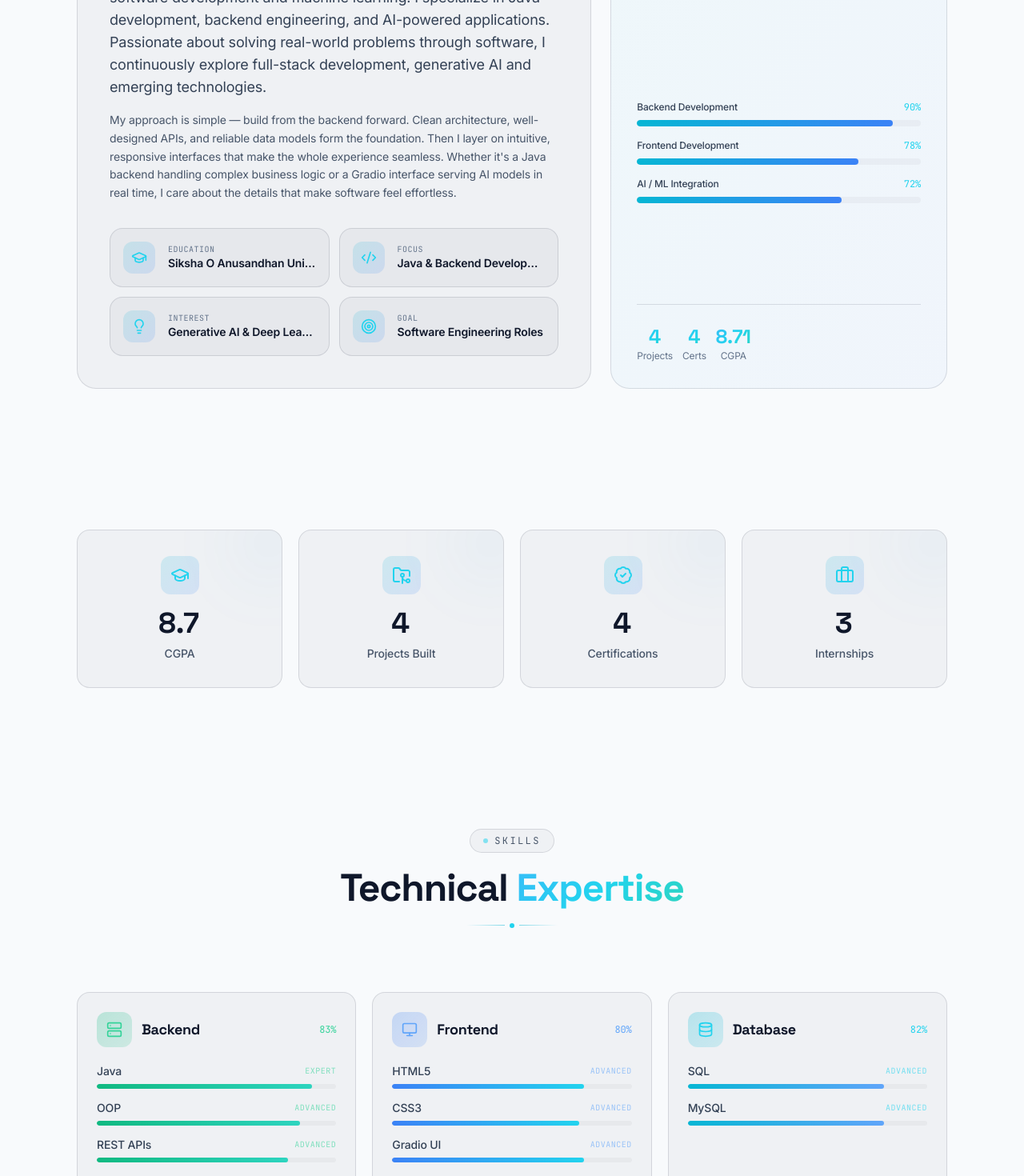
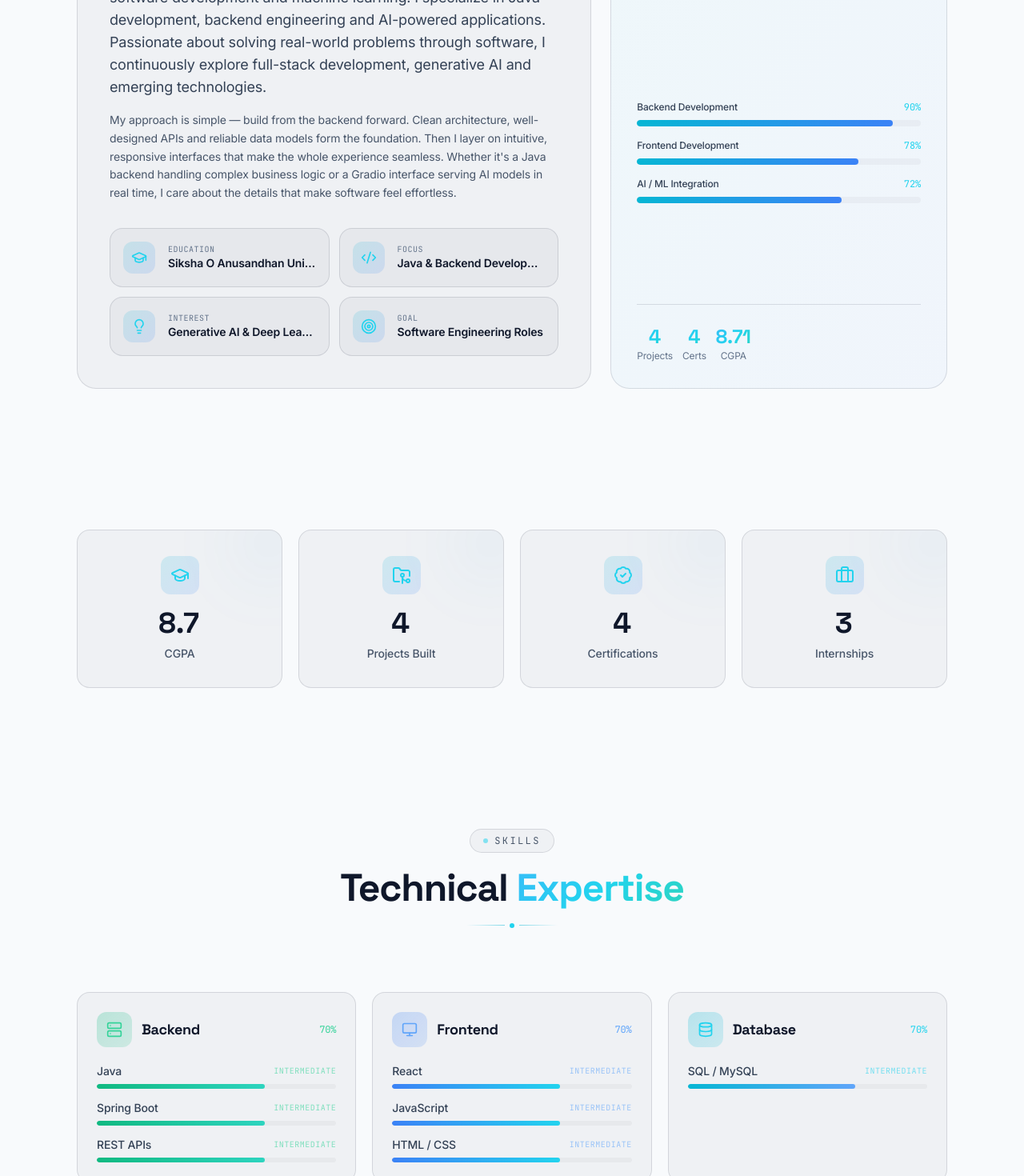
Before and after one commit to Dharmendra0305/Dharmendra0305.github.io, a React (Vite) app: page / in a window 1280 px wide. Shown: the part 1320-2790 px from the top of the page at 80% size. Built offline with nearby package versions, Linux system fonts and the light colour scheme; no server answers.

Commit message:
update from claude

```diff
--- a/src/components/About.tsx
+++ b/src/components/About.tsx
@@ -78,7 +78,7 @@ export default function About() {
               <h3 className="font-display text-xl font-bold text-white">My Approach</h3>
               <p className="mt-3 text-sm leading-relaxed text-slate-400 text-pretty">
                 Great software starts with a solid backend. Clean architecture, well-designed
-                APIs, and reliable data models are the foundation — then I layer on intuitive,
+                APIs and reliable data models are the foundation — then I layer on intuitive,
                 responsive interfaces that make the experience seamless.
               </p>
             </div>
--- a/src/components/GitHubStats.tsx
+++ b/src/components/GitHubStats.tsx
@@ -40,7 +40,7 @@ export default function GitHubStats() {
 
           <p className="mt-4 text-sm leading-relaxed text-slate-400 text-pretty">
             Explore my open-source projects spanning generative AI, computer vision, Java
-            application development, and data extraction tools. Each repository reflects
+            application development and data extraction tools. Each repository reflects
             hands-on work from internships and self-driven learning.
           </p>
 
--- a/src/components/Skills.tsx
+++ b/src/components/Skills.tsx
@@ -13,10 +13,8 @@ const colorMap: Record<string, { gradient: string; text: string; bg: string; bor
 };
 
 function proficiencyLabel(level: number): string {
-  if (level >= 88) return 'Expert';
-  if (level >= 78) return 'Advanced';
   if (level >= 65) return 'Intermediate';
-  return 'Learning';
+  return 'Beginner';
 }
 
 export default function Skills() {
--- a/src/components/Stats.tsx
+++ b/src/components/Stats.tsx
@@ -6,21 +6,29 @@ import { useCountUp } from '@/hooks/useCountUp';
 import { useInView } from 'framer-motion';
 import { useRef } from 'react';
 
+const cardLinks: Record<string, string> = {
+  'Projects Built': '#projects',
+  'Certifications': '#certifications',
+  'Internships': '#experience',
+};
+
 function StatCard({ stat, index }: { stat: typeof stats[number]; index: number }) {
   const ref = useRef<HTMLDivElement>(null);
   const inView = useInView(ref, { once: true, margin: '-50px' });
   const countRef = useCountUp(stat.value, 2000, inView);
   const Icon = getIcon(stat.icon, Award);
 
-  return (
-    <motion.div
-      ref={ref}
-      initial={{ opacity: 0, y: 30 }}
-      whileInView={{ opacity: 1, y: 0 }}
-      viewport={{ once: true }}
-      transition={{ duration: 0.5, delay: index * 0.08, ease: [0.16, 1, 0.3, 1] }}
-      className="card-hover group relative overflow-hidden rounded-2xl border border-white/5 bg-white/[0.02] p-6 text-center hover:border-cyan-500/20 sm:p-8"
-    >
+  const target = cardLinks[stat.label];
+  const isClickable = Boolean(target);
+
+  const handleNavigate = (e: React.MouseEvent) => {
+    if (!target) return;
+    e.preventDefault();
+    document.querySelector(target)?.scrollIntoView({ behavior: 'smooth' });
+  };
+
+  const inner = (
+    <>
       <div className="absolute -right-8 -top-8 h-24 w-24 rounded-full bg-gradient-to-br from-cyan-500/5 to-blue-500/5 blur-2xl transition-all duration-500 group-hover:scale-150" />
 
       <div className="mx-auto mb-4 flex h-12 w-12 items-center justify-center rounded-xl bg-gradient-to-br from-cyan-500/15 to-blue-500/15 transition-transform group-hover:scale-110">
@@ -33,6 +41,31 @@ function StatCard({ stat, index }: { stat: typeof stats[number]; index: number }
       </div>
 
       <p className="mt-2 text-xs font-medium text-slate-400 sm:text-sm">{stat.label}</p>
+    </>
+  );
+
+  return (
+    <motion.div
+      ref={ref}
+      initial={{ opacity: 0, y: 30 }}
+      whileInView={{ opacity: 1, y: 0 }}
+      viewport={{ once: true }}
+      transition={{ duration: 0.5, delay: index * 0.08, ease: [0.16, 1, 0.3, 1] }}
+    >
+      {isClickable ? (
+        <a
+          href={target}
+          onClick={handleNavigate}
+          aria-label={`${stat.label} — view section`}
+          className="card-hover group relative flex h-full flex-col overflow-hidden rounded-2xl border border-white/5 bg-white/[0.02] p-6 text-center transition-all hover:-translate-y-1 hover:border-cyan-500/30 hover:bg-white/[0.04] hover:shadow-lg hover:shadow-cyan-500/10 sm:p-8"
+        >
+          {inner}
+        </a>
+      ) : (
+        <div className="group relative flex h-full flex-col overflow-hidden rounded-2xl border border-white/5 bg-white/[0.02] p-6 text-center sm:p-8">
+          {inner}
+        </div>
+      )}
     </motion.div>
   );
 }
--- a/src/data/portfolioData.ts
+++ b/src/data/portfolioData.ts
@@ -6,7 +6,7 @@ export const personal = {
   role: 'Java Full Stack Developer | Generative AI & Machine Learning Enthusiast',
   tagline: 'Java Full Stack Developer | Generative AI & ML Enthusiast',
   headline: 'I build scalable backends\nand intelligent applications.',
-  subheadline: 'Java Full Stack Developer specializing in Java, backend engineering, and AI/ML integration.',
+  subheadline: 'Java Full Stack Developer specializing in Java, backend engineering and AI/ML integration.',
   roles: [
     'Java Full Stack Developer',
     'Generative AI Enthusiast',
@@ -23,8 +23,8 @@ export const personal = {
   university: 'Siksha O Anusandhan University',
   year: 'B.Tech CSE · Graduating 2027',
   cgpa: '8.71',
-  bio: `I am a Computer Science and Engineering undergraduate at Siksha O Anusandhan University with hands-on internship experience in software development and machine learning. I specialize in Java development, backend engineering, and AI-powered applications. Passionate about solving real-world problems through software, I continuously explore full-stack development, generative AI and emerging technologies.`,
-  aboutLong: `My approach is simple — build from the backend forward. Clean architecture, well-designed APIs, and reliable data models form the foundation. Then I layer on intuitive, responsive interfaces that make the whole experience seamless. Whether it's a Java backend handling complex business logic or a Gradio interface serving AI models in real time, I care about the details that make software feel effortless.`,
+  bio: `I am a Computer Science and Engineering undergraduate at Siksha O Anusandhan University with hands-on internship experience in software development and machine learning. I specialize in Java development, backend engineering and AI-powered applications. Passionate about solving real-world problems through software, I continuously explore full-stack development, generative AI and emerging technologies.`,
+  aboutLong: `My approach is simple — build from the backend forward. Clean architecture, well-designed APIs and reliable data models form the foundation. Then I layer on intuitive, responsive interfaces that make the whole experience seamless. Whether it's a Java backend handling complex business logic or a Gradio interface serving AI models in real time, I care about the details that make software feel effortless.`,
 };
 
 export const stats = [
@@ -40,10 +40,9 @@ export const skillCategories = [
     icon: 'Server',
     color: 'emerald',
     skills: [
-      { name: 'Java', level: 90 },
-      { name: 'OOP', level: 85 },
-      { name: 'REST APIs', level: 80 },
-      { name: 'Java Swing', level: 78 },
+      { name: 'Java', level: 70 },
+      { name: 'Spring Boot', level: 70 },
+      { name: 'REST APIs', level: 70 },
     ],
   },
   {
@@ -51,10 +50,9 @@ export const skillCategories = [
     icon: 'Monitor',
     color: 'blue',
     skills: [
-      { name: 'HTML5', level: 80 },
-      { name: 'CSS3', level: 78 },
-      { name: 'Gradio UI', level: 80 },
-      { name: 'Java Swing GUI', level: 82 },
+      { name: 'React', level: 70 },
+      { name: 'JavaScript', level: 70 },
+      { name: 'HTML / CSS', level: 70 },
     ],
   },
   {
@@ -62,8 +60,7 @@ export const skillCategories = [
     icon: 'Database',
     color: 'cyan',
     skills: [
-      { name: 'SQL', level: 82 },
-      { name: 'MySQL', level: 82 },
+      { name: 'SQL / MySQL', level: 70 },
     ],
   },
   {
@@ -71,11 +68,9 @@ export const skillCategories = [
     icon: 'BrainCircuit',
     color: 'amber',
     skills: [
-      { name: 'Python', level: 85 },
-      { name: 'PyTorch', level: 78 },
-      { name: 'TensorFlow', level: 75 },
-      { name: 'Stable Diffusion', level: 80 },
-      { name: 'GANs', level: 72 },
+      { name: 'Python', level: 70 },
+      { name: 'Machine Learning', level: 45 },
+      { name: 'Generative AI', level: 45 },
     ],
   },
   {
@@ -83,11 +78,7 @@ export const skillCategories = [
     icon: 'Wrench',
     color: 'rose',
     skills: [
-      { name: 'Git', level: 85 },
-      { name: 'GitHub', level: 85 },
-      { name: 'Maven', level: 78 },
-      { name: 'Gradio', level: 80 },
-      { name: 'Jsoup', level: 75 },
+      { name: 'Git / GitHub', level: 70 },
     ],
   },
 ];
@@ -96,9 +87,9 @@ export const projects = [
   {
     title: 'Text-to-Image Generator',
     description:
-      'A generative AI web application using Stable Diffusion v1.5 running on Google Colab T4 GPU. Implemented advanced controls including negative prompts, CFG tuning, and inference customization through a Gradio interface.',
+      'A generative AI web application using Stable Diffusion v1.5 running on Google Colab T4 GPU. Implemented advanced controls including negative prompts, CFG tuning and inference customization through a Gradio interface.',
     tags: ['Stable Diffusion', 'PyTorch', 'Gradio', 'Python', 'Generative AI'],
-    github: 'https://github.com/Dharmendra0305',
+    github: 'https://github.com/Dharmendra0305/PRODIGY_GA_02',
     demo: '#',
     featured: true,
     gradient: 'from-violet-500/20 to-fuchsia-500/20',
@@ -116,7 +107,7 @@ export const projects = [
     description:
       'A Conditional GAN using U-Net Generator and PatchGAN Discriminator to translate satellite imagery into map layouts. Deployed browser-based inference using Gradio for real-time image translation.',
     tags: ['TensorFlow', 'Pix2Pix', 'GANs', 'Computer Vision', 'Python', 'Gradio'],
-    github: 'https://github.com/Dharmendra0305',
+    github: 'https://github.com/Dharmendra0305/PRODIGY_GA_04',
     demo: '#',
     featured: true,
     gradient: 'from-cyan-500/20 to-blue-500/20',
@@ -132,9 +123,9 @@ export const projects = [
   {
     title: 'Flight Booking System',
     description:
-      'A desktop-based flight reservation system built with Java Swing and MySQL. Features seat selection, booking workflows, an admin panel, and full CRUD operations for flight management.',
+      'A desktop-based flight reservation system built with Java Swing and MySQL. Features seat selection, booking workflows, an admin panel and full CRUD operations for flight management.',
     tags: ['Java', 'MySQL', 'Swing'],
-    github: 'https://github.com/Dharmendra0305',
+    github: 'https://github.com/Dharmendra0305/Flight-Booking-System',
     demo: '#',
     featured: false,
     gradient: 'from-blue-500/20 to-emerald-500/20',
@@ -152,7 +143,7 @@ export const projects = [
     description:
       'A GUI-based scraper built with Java Swing and Jsoup that extracts live product information from e-commerce sites. Handles network failures gracefully and exports structured CSV files.',
     tags: ['Java', 'Java Swing', 'Jsoup', 'Maven', 'CSV'],
-    github: 'https://github.com/Dharmendra0305',
+    github: 'https://github.com/Dharmendra0305/SCT_SD_4',
     demo: '#',
     featured: false,
     gradient: 'from-amber-500/20 to-orange-500/20',
@@ -229,7 +220,7 @@ export const whyHireMe = [
     icon: 'Zap',
     title: 'Strong Backend Foundation',
     description:
-      'Deep understanding of Java, OOP principles, and backend architecture. I build systems that are scalable, secure, and maintainable from day one.',
+      'Deep understanding of Java, OOP principles and backend architecture. I build systems that are scalable, secure and maintainable from day one.',
   },
   {
     icon: 'Brain',
@@ -247,19 +238,19 @@ export const whyHireMe = [
     icon: 'TrendingUp',
     title: 'Proven Academic Record',
     description:
-      'CGPA of 8.71 at Siksha O Anusandhan University. Consistent academic performance reflects discipline, focus, and a strong grasp of fundamentals.',
+      'CGPA of 8.71 at Siksha O Anusandhan University. Consistent academic performance reflects discipline, focus and a strong grasp of fundamentals.',
   },
   {
     icon: 'Users',
     title: 'Collaborative Mindset',
     description:
-      'Multiple internship experiences working across teams and technologies. I communicate clearly, collaborate effectively, and adapt quickly to new development environments.',
+      'Multiple internship experiences working across teams and technologies. I communicate clearly, collaborate effectively and adapt quickly to new development environments.',
   },
   {
     icon: 'Rocket',
     title: 'Eager to Learn',
     description:
-      'Constantly exploring new technologies and building projects. I bring curiosity, adaptability, and a growth mindset to every opportunity.',
+      'Constantly exploring new technologies and building projects. I bring curiosity, adaptability and a growth mindset to every opportunity.',
   },
 ];
 
```
